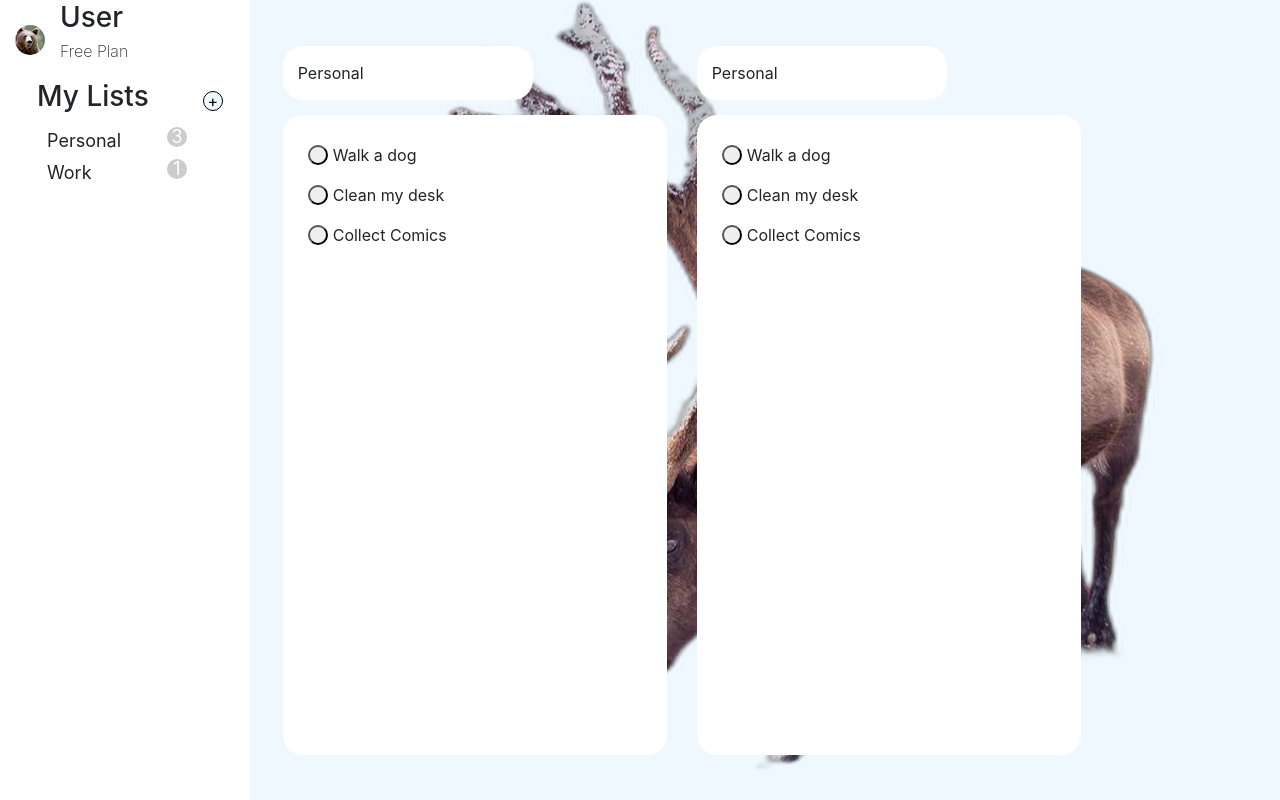
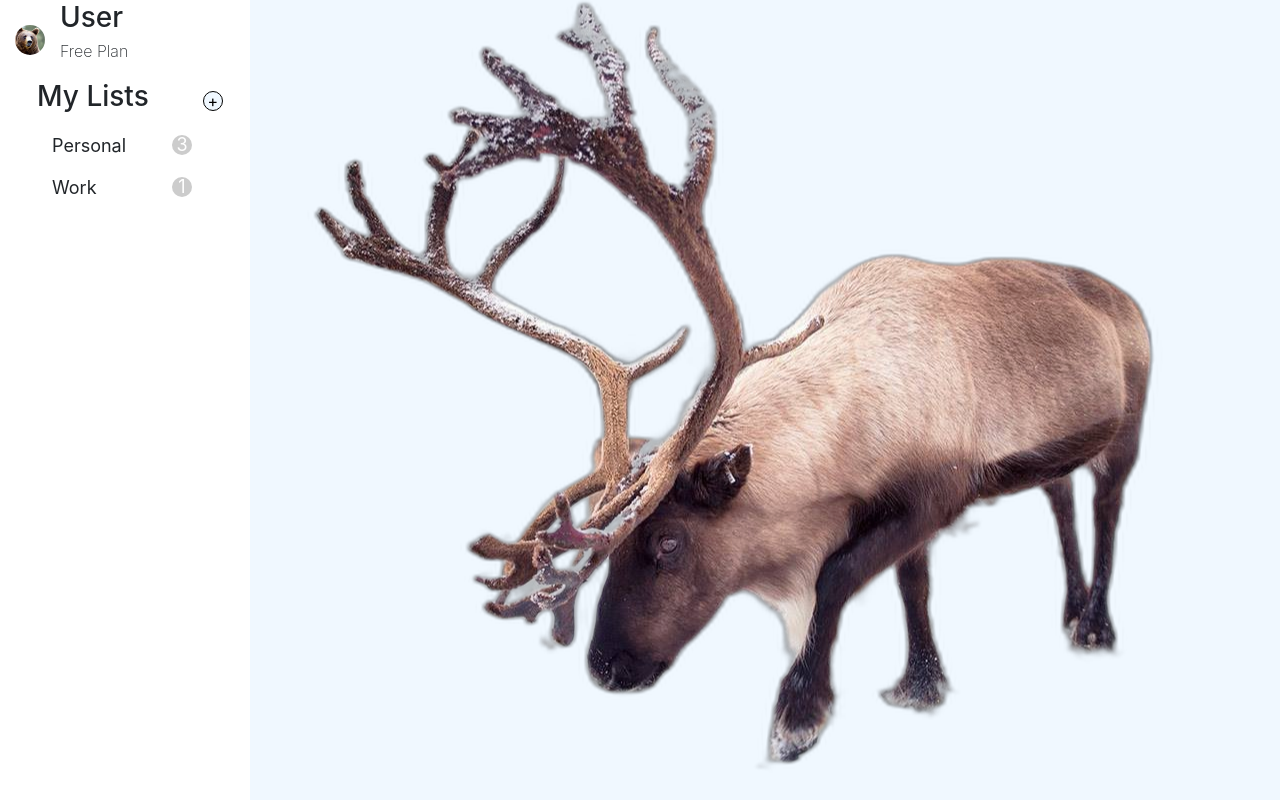
Before and after one commit to fasiha/todo-typescript, a React (Create React App) app: page / in a window 1280 px wide. Built offline with nearby package versions, Linux system fonts and the light colour scheme.

Commit message:
Added color effect to the sidebar

```diff
--- a/src/App.tsx
+++ b/src/App.tsx
@@ -42,12 +42,18 @@ const sample: Data = [
 
 function App() {
   const [data, setData] = useState(sample);
-  const [selected, setSelected] = useState(false);
+  const [selected, setSelected] = useState(-1);
   const categories: Array<string> = data.map((d) => d["category"]);
   return (
     <div className="App">
-      <Sidebar data={data} setData={setData} categories={categories} />
-      <Main data={data} setData={setData} />
+      <Sidebar
+        data={data}
+        setData={setData}
+        selected={selected}
+        setSelected={setSelected}
+        categories={categories}
+      />
+      <Main data={data} setData={setData} selected={selected} />
     </div>
   );
 }
--- a/src/components/FolderWindow.tsx
+++ b/src/components/FolderWindow.tsx
@@ -2,17 +2,15 @@ import React, { Dispatch, SetStateAction } from "react";
 import "./folderwindow.css";
 import { Data } from "../App";
 import produce from "immer";
-const TopicHeader: React.FC = () => {
-  return <div className="topicheader">Personal</div>;
-};
 
 interface SideProps {
   data: Data;
   setData: Dispatch<SetStateAction<Data>>;
+  selected: number;
 }
 
 const FolderWindow = (props: SideProps) => {
-  const { data, setData } = props;
+  const { data, setData, selected } = props;
   const selectTodo = (e: any): void => {
     const parent = e.target.parentNode;
     const button = e.target;
@@ -27,7 +25,7 @@ const FolderWindow = (props: SideProps) => {
       parent.removeChild(e.target);
       setData(
         produce((draft: Data) => {
-          draft[0]["todo"].splice(Number(parent.id), 1);
+          draft[selected]["todo"].splice(Number(parent.id), 1);
         })
       );
     });
@@ -45,12 +43,18 @@ const FolderWindow = (props: SideProps) => {
       parent.appendChild(deleteButton);
     }
   };
+  const TopicHeader: React.FC = () => {
+    return <div className="topicheader">{data[selected].category}</div>;
+  };
+  if (selected == -1) {
+    return <></>;
+  }
   return (
     <div className="">
       <TopicHeader />
       <div className="folderwindow">
         <ul className="todo">
-          {data[0].todo.map((todo, i) => {
+          {data[selected].todo.map((todo, i) => {
             return (
               <li key={i} id={String(i)}>
                 <button className="check" onClick={selectTodo}></button>
--- a/src/components/Main.tsx
+++ b/src/components/Main.tsx
@@ -6,14 +6,16 @@ import { Data } from "../App";
 interface SideProps {
   data: Data;
   setData: Dispatch<SetStateAction<Data>>;
+  selected: number;
 }
 
 const Main = (props: SideProps) => {
-  const { data, setData } = props;
+  const { data, setData, selected } = props;
+
   return (
     <div className="main">
-      <FolderWindow data={data} setData={setData} />
-      <FolderWindow data={data} setData={setData} />
+      <FolderWindow data={data} setData={setData} selected={selected} />
+      <FolderWindow data={data} setData={setData} selected={selected} />
     </div>
   );
 };
--- a/src/components/Sidebar.tsx
+++ b/src/components/Sidebar.tsx
@@ -20,12 +20,24 @@ interface SideProps {
   categories: Array<string>;
   data: Data;
   setData: Dispatch<SetStateAction<Data>>;
+  selected: number;
+  setSelected: Dispatch<SetStateAction<number>>;
 }
 
 const Sidebar = (props: SideProps) => {
-  const { data, setData } = props;
+  const { data, setData, selected, setSelected } = props;
   const categories = data.map((d) => d.category);
   const numTodo = data.map((d) => d.todo.length);
+
+  const selectNum = (e: any): void => {
+    setSelected(Number(e.currentTarget.id));
+  };
+
+  const selectedstyle = {
+    backgroundColor: "rgba(116, 116, 231, 0.527)",
+    color: "white",
+  };
+
   return (
     <>
       <UserHeader />
@@ -37,12 +49,32 @@ const Sidebar = (props: SideProps) => {
           </div>
           <ul>
             {categories.map((category, i) => {
-              return (
-                <li key={i} className="categorylist">
-                  <div className="categoryli">{category}</div>{" "}
-                  <div className="numtodo">{numTodo[i]}</div>
-                </li>
-              );
+              if (i === selected) {
+                return (
+                  <li
+                    key={i}
+                    id={String(i)}
+                    className="categorylist"
+                    onClick={selectNum}
+                    style={selectedstyle}
+                  >
+                    <div className="categoryli">{category}</div>{" "}
+                    <div className="numtodo">{numTodo[i]}</div>
+                  </li>
+                );
+              } else {
+                return (
+                  <li
+                    key={i}
+                    id={String(i)}
+                    className="categorylist"
+                    onClick={selectNum}
+                  >
+                    <div className="categoryli">{category}</div>{" "}
+                    <div className="numtodo">{numTodo[i]}</div>
+                  </li>
+                );
+              }
             })}
           </ul>
         </div>
--- a/src/components/sidebar.css
+++ b/src/components/sidebar.css
@@ -87,5 +87,15 @@
 
 .categorylist {
   display: flex;
+  align-items: center;
+  justify-content: center;
+  border-radius: 10px;
   gap: 20px;
+  width: 150px;
+  padding: 5px;
+  cursor: pointer;
 }
+
+.categorylist:hover {
+  background-color: rgba(192, 192, 192, 0.329);
+}
```
